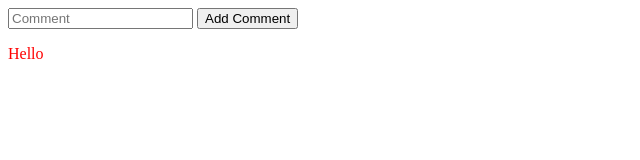
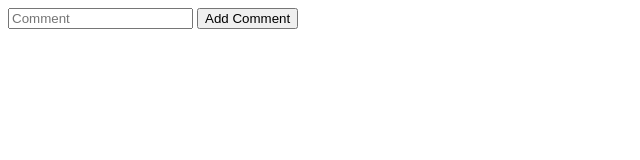
Before and after one commit to Th-Tomas/demo, a plain HTML site: page index.html in a window 1280 px wide. Shown: the full height of the page, 0-640 px from the left. Drawn offline with Linux system fonts and the light colour scheme.

Commit message:
removed hello

```diff
--- a/index.html
+++ b/index.html
@@ -20,7 +20,7 @@
     -->
     <input id="comment" type="text"  value=""  placeholder="Comment"/> <button onclick="comment()">Add Comment</button>
 
-    <p class="hello">Hello</p>
+
     <p id="review"></p>
 
 <script>
```
